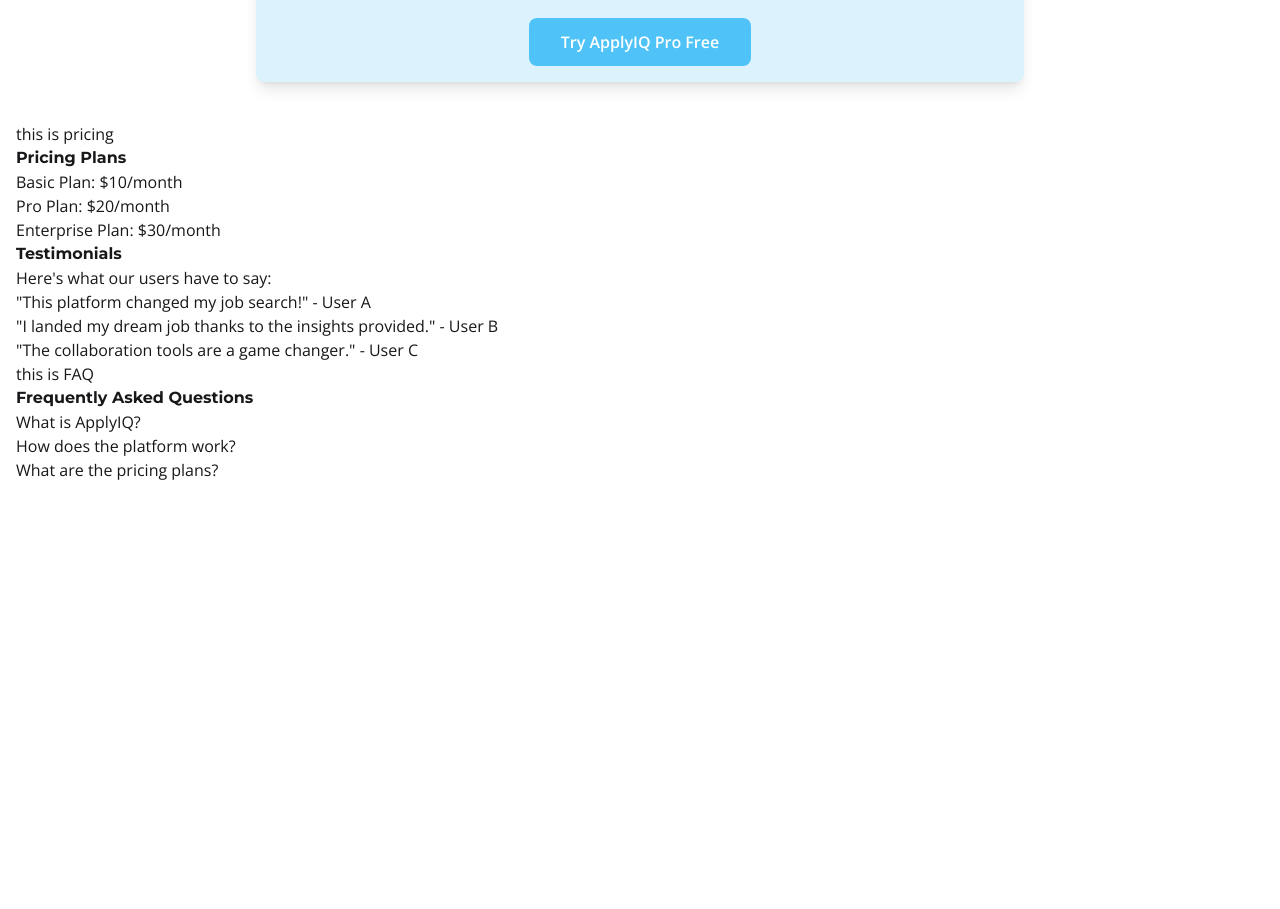
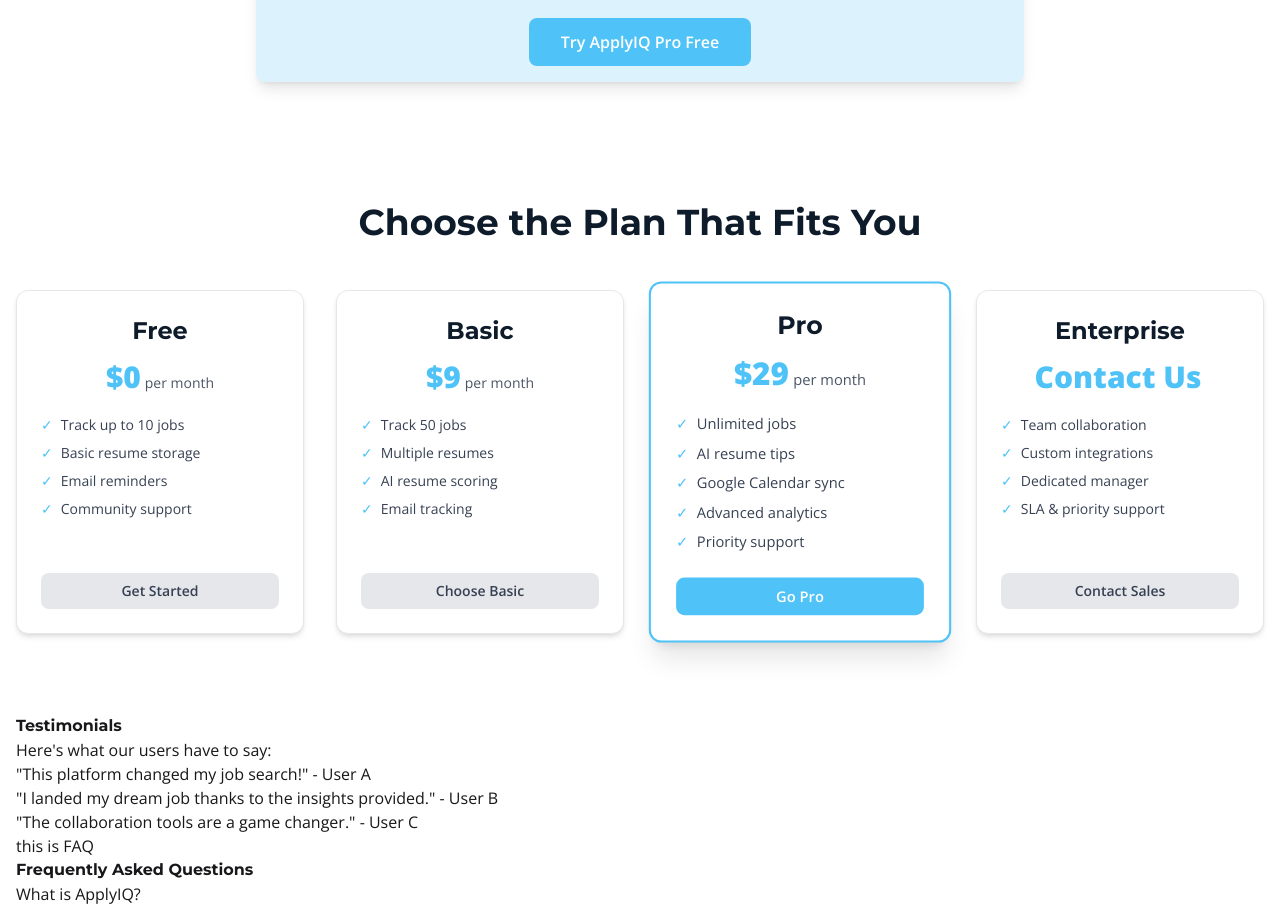
Before and after one commit to tanmayislam2006/Apply-IQ, a React (Vite) app in the folder applyiq-client/: page / in a window 1280 px wide. Shown: the part 4080-4989 px from the top of the page. Before the commit the page ends 4562 px from the top, so only its background shows below. Built offline with nearby package versions, Linux system fonts and the light colour scheme.

Commit message:
added pricing section

```diff
--- a/applyiq-client/src/Pages/Home/Pricing.jsx
+++ b/applyiq-client/src/Pages/Home/Pricing.jsx
@@ -1,17 +1,137 @@
-import React from 'react';
+import React from "react";
+import { motion } from "framer-motion";
+
+const plans = [
+  {
+    name: "Free",
+    price: "$0",
+    period: "per month",
+    features: [
+      "Track up to 10 jobs",
+      "Basic resume storage",
+      "Email reminders",
+      "Community support",
+    ],
+    cta: "Get Started",
+    highlighted: false,
+  },
+  {
+    name: "Basic",
+    price: "$9",
+    period: "per month",
+    features: [
+      "Track 50 jobs",
+      "Multiple resumes",
+      "AI resume scoring",
+      "Email tracking",
+    ],
+    cta: "Choose Basic",
+    highlighted: false,
+  },
+  {
+    name: "Pro",
+    price: "$29",
+    period: "per month",
+    features: [
+      "Unlimited jobs",
+      "AI resume tips",
+      "Google Calendar sync",
+      "Advanced analytics",
+      "Priority support",
+    ],
+    cta: "Go Pro",
+    highlighted: true,
+  },
+  {
+    name: "Enterprise",
+    price: "Contact Us",
+    period: "",
+    features: [
+      "Team collaboration",
+      "Custom integrations",
+      "Dedicated manager",
+      "SLA & priority support",
+    ],
+    cta: "Contact Sales",
+    highlighted: false,
+  },
+];
+
+const cardVariants = {
+  hidden: { opacity: 0, y: 40 },
+  visible: (i) => ({
+    opacity: 1,
+    y: 0,
+    transition: { delay: i * 0.15, duration: 0.6 },
+  }),
+};
 
 const Pricing = () => {
-    return (
-        <div>
-            this is pricing
-            <h2>Pricing Plans</h2>
-            <ul>
-                <li>Basic Plan: $10/month</li>
-                <li>Pro Plan: $20/month</li>
-                <li>Enterprise Plan: $30/month</li>
-            </ul>
-        </div>
-    );
+  return (
+    <section className="py-20">
+      <motion.h2
+        className="text-4xl font-extrabold text-[#0D1B2A] text-center mb-12"
+        initial={{ opacity: 0, y: 20 }}
+        whileInView={{ opacity: 1, y: 0 }}
+        viewport={{ once: true }}
+        transition={{ duration: 0.6 }}
+      >
+        Choose the Plan That Fits You
+      </motion.h2>
+
+      <motion.div
+        className="grid grid-cols-1 sm:grid-cols-2 lg:grid-cols-4 gap-8"
+        initial="hidden"
+        whileInView="visible"
+        viewport={{ once: true }}
+      >
+        {plans.map((plan, idx) => (
+          <motion.div
+            key={plan.name}
+            custom={idx}
+            variants={cardVariants}
+            className={`bg-white rounded-xl p-6 flex flex-col justify-between shadow-md transition
+              ${
+                plan.highlighted
+                  ? "border-2 border-primary shadow-xl scale-105"
+                  : "border border-gray-200"
+              }
+              hover:shadow-xl
+            `}
+          >
+            <div>
+              <h3 className="text-2xl font-semibold text-[#0D1B2A] mb-3 text-center">
+                {plan.name}
+              </h3>
+              <div className="text-center mb-5">
+                <span className="text-3xl font-extrabold text-primary">{plan.price}</span>
+                <span className="text-sm text-gray-600 ml-1">{plan.period}</span>
+              </div>
+              <ul className="mb-6 space-y-2 text-gray-700 text-sm">
+                {plan.features.map((feature, i) => (
+                  <li key={i} className="before:content-['✓'] before:text-primary before:mr-2">
+                    {feature}
+                  </li>
+                ))}
+              </ul>
+            </div>
+
+            <button
+              className={`w-full cursor-pointer py-2 rounded-lg font-semibold transition text-sm
+                ${
+                  plan.highlighted
+                    ? "bg-primary text-white hover:bg-primary-dark"
+                    : "bg-gray-200 text-gray-700 hover:bg-gray-300"
+                }
+              `}
+            >
+              {plan.cta}
+            </button>
+          </motion.div>
+        ))}
+      </motion.div>
+    </section>
+  );
 };
 
 export default Pricing;
```
